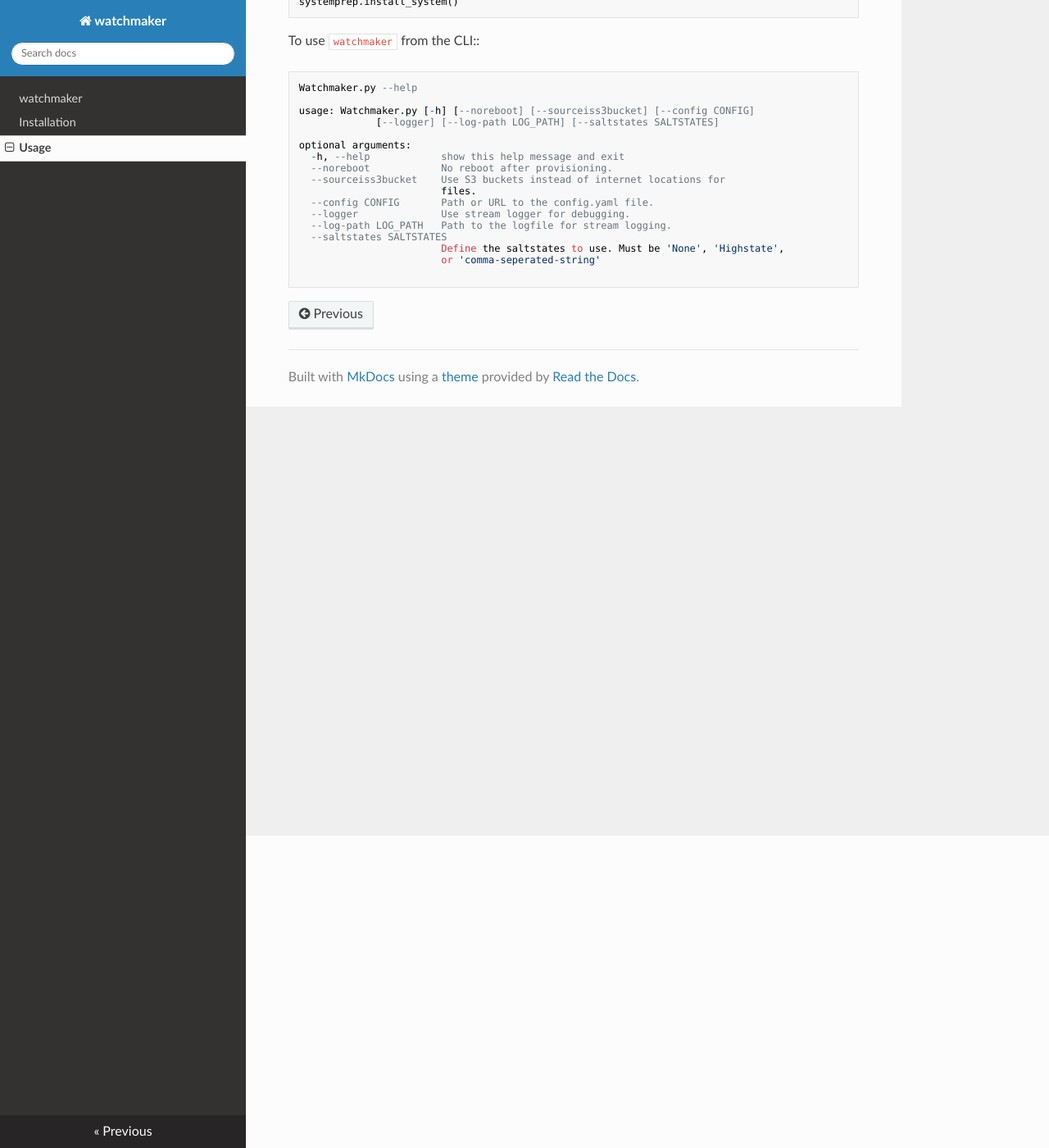
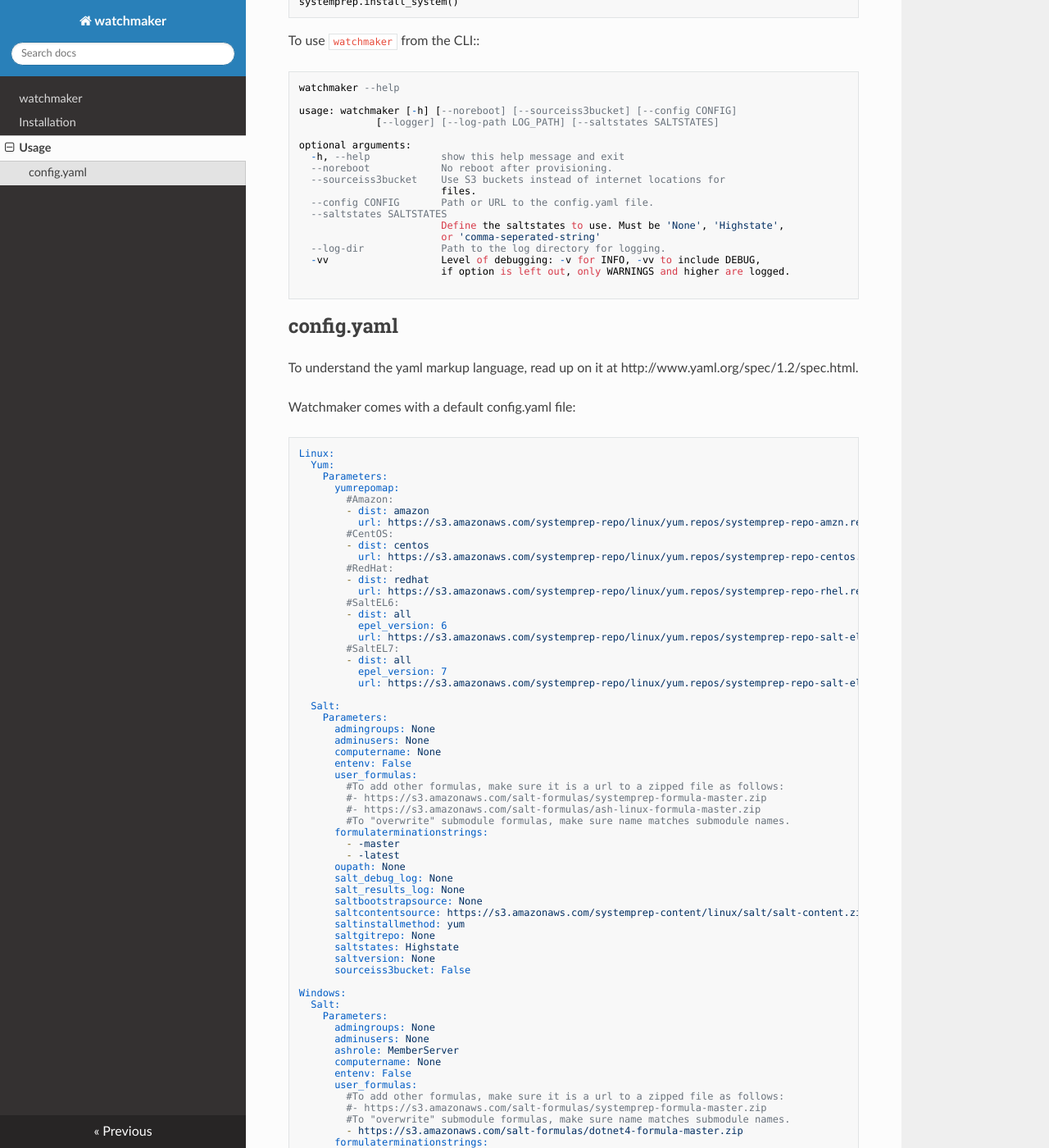
Before and after one commit to plus3it/watchmaker, an MkDocs documentation site: the page built from docs/usage.md, in a window 1280 px wide and 1400 px high, scrolled down 381 px. Shown: the whole window at 82% size. Built offline with MkDocs 1.6.1, drawn with Linux system fonts in a browser that asks for light colours; nearby versions of some CDN libraries; some of the changed text lies outside the part shown.

Commit message:
Adding a section on config.yaml to usage.md. Update help section for -vv.

````diff
--- a/docs/usage.md
+++ b/docs/usage.md
@@ -20,9 +20,9 @@
 To use `watchmaker` from the CLI::
 
 ```
-Watchmaker.py --help
+watchmaker --help
 
-usage: Watchmaker.py [-h] [--noreboot] [--sourceiss3bucket] [--config CONFIG]
+usage: watchmaker [-h] [--noreboot] [--sourceiss3bucket] [--config CONFIG]
              [--logger] [--log-path LOG_PATH] [--saltstates SALTSTATES]
 
 optional arguments:
@@ -31,10 +31,101 @@
   --sourceiss3bucket    Use S3 buckets instead of internet locations for
                         files.
   --config CONFIG       Path or URL to the config.yaml file.
-  --logger              Use stream logger for debugging.
-  --log-path LOG_PATH   Path to the logfile for stream logging.
   --saltstates SALTSTATES
                         Define the saltstates to use. Must be 'None', 'Highstate',
                         or 'comma-seperated-string'
+  --log-dir             Path to the log directory for logging.
+  -vv                   Level of debugging: -v for INFO, -vv to include DEBUG,
+                        if option is left out, only WARNINGS and higher are logged.
 
 ```
+
+## config.yaml
+
+To understand the yaml markup language, read up on it at http://www.yaml.org/spec/1.2/spec.html.
+
+Watchmaker comes with a default config.yaml file:
+
+```
+Linux:
+  Yum:
+    Parameters:
+      yumrepomap:
+        #Amazon:
+        - dist: amazon
+          url: https://s3.amazonaws.com/systemprep-repo/linux/yum.repos/systemprep-repo-amzn.repo
+        #CentOS:
+        - dist: centos
+          url: https://s3.amazonaws.com/systemprep-repo/linux/yum.repos/systemprep-repo-centos.repo
+        #RedHat:
+        - dist: redhat
+          url: https://s3.amazonaws.com/systemprep-repo/linux/yum.repos/systemprep-repo-rhel.repo
+        #SaltEL6:
+        - dist: all
+          epel_version: 6
+          url: https://s3.amazonaws.com/systemprep-repo/linux/yum.repos/systemprep-repo-salt-el6.repo
+        #SaltEL7:
+        - dist: all
+          epel_version: 7
+          url: https://s3.amazonaws.com/systemprep-repo/linux/yum.repos/systemprep-repo-salt-el7.repo
+
+  Salt:
+    Parameters:
+      admingroups: None
+      adminusers: None
+      computername: None
+      entenv: False
+      user_formulas:
+        #To add other formulas, make sure it is a url to a zipped file as follows:
+        #- https://s3.amazonaws.com/salt-formulas/systemprep-formula-master.zip
+        #- https://s3.amazonaws.com/salt-formulas/ash-linux-formula-master.zip
+        #To "overwrite" submodule formulas, make sure name matches submodule names.
+      formulaterminationstrings:
+        - -master
+        - -latest
+      oupath: None
+      salt_debug_log: None
+      salt_results_log: None
+      saltbootstrapsource: None
+      saltcontentsource: https://s3.amazonaws.com/systemprep-content/linux/salt/salt-content.zip
+      saltinstallmethod: yum
+      saltgitrepo: None
+      saltstates: Highstate
+      saltversion: None
+      sourceiss3bucket: False
+
+Windows:
+  Salt:
+    Parameters:
+      admingroups: None
+      adminusers: None
+      ashrole: MemberServer
+      computername: None
+      entenv: False
+      user_formulas:
+        #To add other formulas, make sure it is a url to a zipped file as follows:
+        #- https://s3.amazonaws.com/salt-formulas/systemprep-formula-master.zip
+        #To "overwrite" submodule formulas, make sure name matches submodule names.
+        - https://s3.amazonaws.com/salt-formulas/dotnet4-formula-master.zip
+      formulaterminationstrings:
+        - -master
+        - -latest
+      oupath: None
+      salt_debug_log: None
+      salt_results_log: None
+      saltcontentsource: https://s3.amazonaws.com/systemprep-content/windows/salt/salt-content.zip
+      saltinstallerurl: https://s3.amazonaws.com/systemprep-repo/windows/salt/Salt-Minion-2015.8.5-AMD64-Setup.exe
+      saltstates: Highstate
+      saltworkingdir: SystemContent\Windows\Salt\
+      sourceiss3bucket: False
+```
+
+The parent node is either `Linux` or `Windows` and it identifies the parameters to use for that particular OS.
+The next level identifies tools to use within the OS. For `Linux`, Watchmaker will use `yum` and `Salt`, while
+`Windows` just requires parameters for `Salt` commands.
+
+After the command nodes, Watchmaker identifies all of the parameters needed for a successful run of those nodes.
+Each paramter in the `config.yaml` file are also paramters that can be set at the CLI level.
+
+You can create a file using the above format with your own set of standard values and use that file
+for Watchmaker.  You just need to set the CLI parameter `--config` to point to that file.
````
Also changed, not shown: 1 other file.
